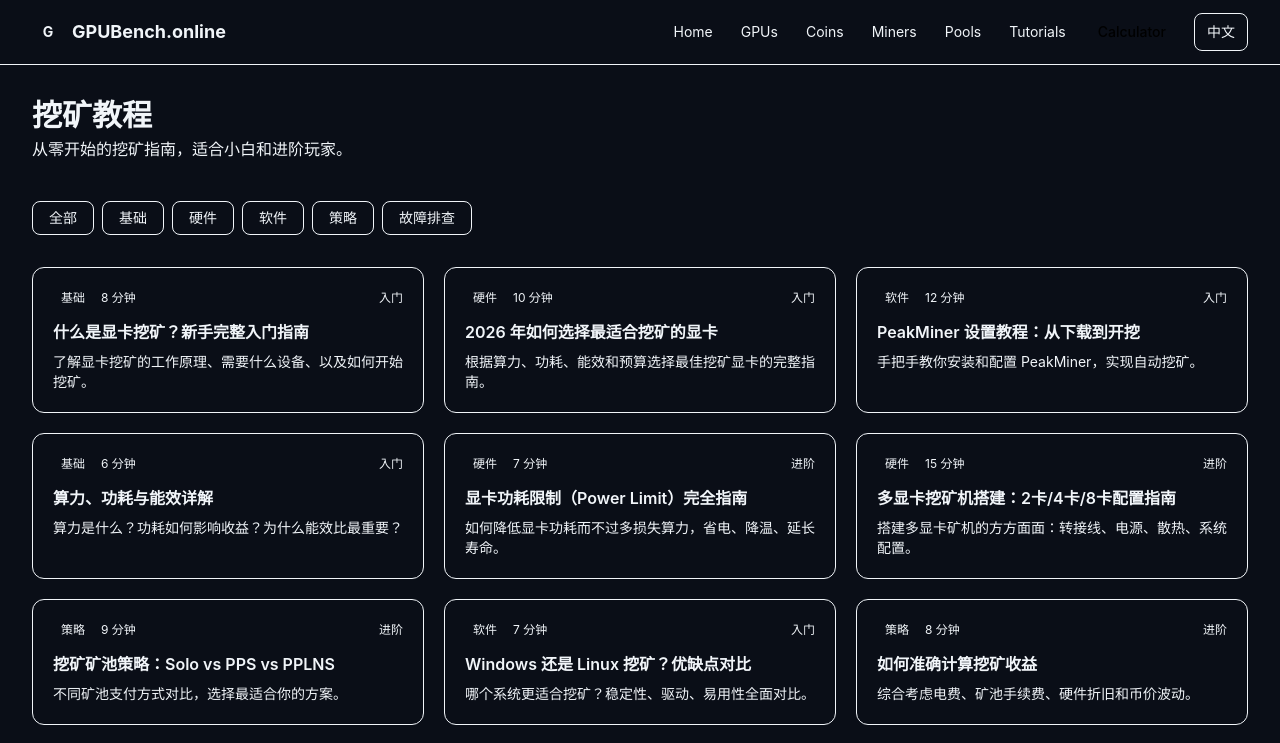
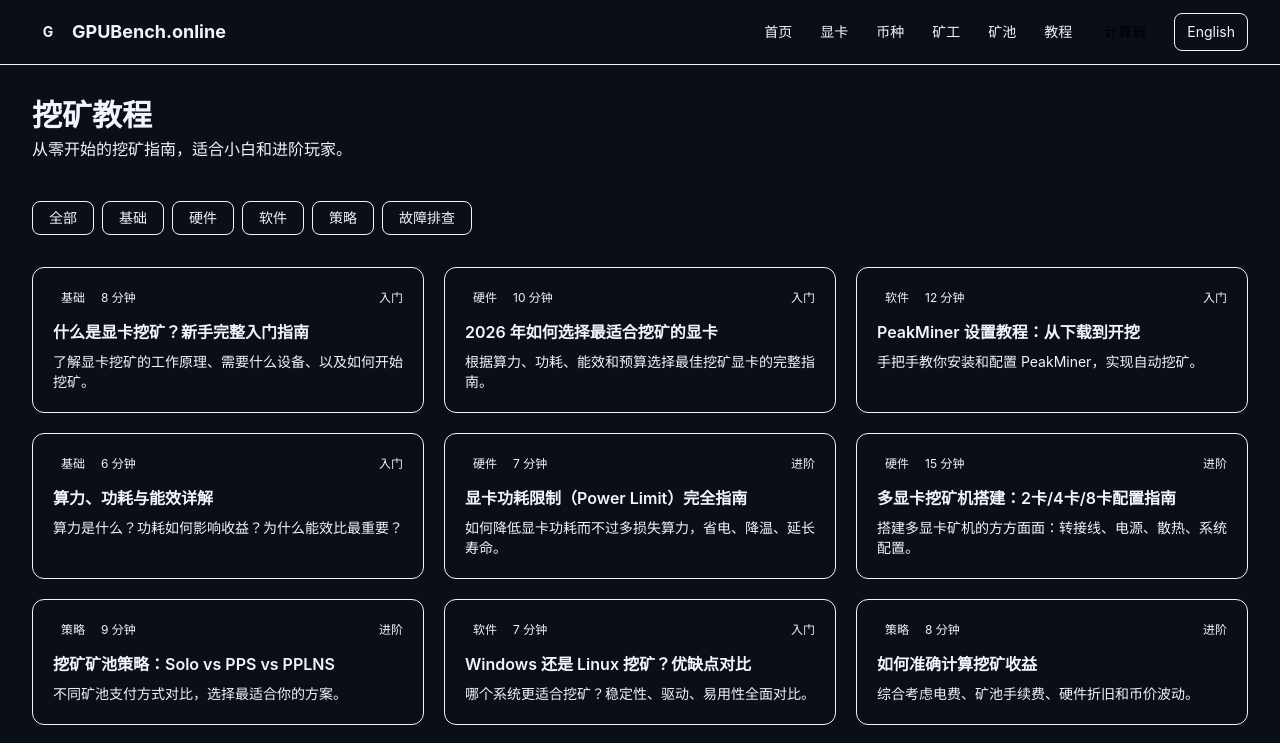
Before and after one commit to daxiaoqin/gpubench, a Next.js app: page /zh/tutorials in a window 1280 px wide. Shown: the top 743 px of the page. Built offline with nearby package versions, Linux system fonts and the light colour scheme.

Commit message:
Fix: calculator formula (remove *1000 bug, fix units), tutorials links, Chinese nav bar

```diff
--- a/src/app/layout.tsx
+++ b/src/app/layout.tsx
@@ -1,5 +1,7 @@
 import type { Metadata } from "next";
 import "./globals.css";
+import NavBar from "@/components/NavBar";
+import { Suspense } from "react";
 
 export const metadata: Metadata = {
   title: "GPUBench — GPU Hashrate Database & Mining Calculator",
@@ -59,76 +61,9 @@
           type="application/ld+json"
           dangerouslySetInnerHTML={{ __html: JSON.stringify(jsonLd) }}
         />
-        {/* Navigation */}
-        <nav className="border-b border-[--border-color] bg-[--bg-secondary] sticky top-0 z-50">
-          <div className="max-w-7xl mx-auto px-4 sm:px-6 lg:px-8">
-            <div className="flex items-center justify-between h-16">
-              {/* Logo */}
-              <a href="/" className="flex items-center gap-2 group shrink-0">
-                <div className="w-8 h-8 rounded-lg bg-[--accent-green] flex items-center justify-center font-bold text-sm group-hover:scale-105 transition-transform">
-                  G
-                </div>
-                <span className="font-bold text-lg text-[--text-primary] hidden sm:inline">
-                  GPUBench<span className="text-[--accent-green]">.online</span>
-                </span>
-              </a>
-
-              {/* Nav Links */}
-              <div className="flex items-center gap-0.5 sm:gap-1 overflow-x-auto">
-                <a
-                  href="/"
-                  className="px-2 sm:px-3 py-2 rounded-lg text-xs sm:text-sm text-[--text-secondary] hover:text-[--text-primary] hover:bg-[--bg-card] transition-all whitespace-nowrap"
-                >
-                  Home
-                </a>
-                <a
-                  href="/gpus"
-                  className="px-2 sm:px-3 py-2 rounded-lg text-xs sm:text-sm text-[--text-secondary] hover:text-[--text-primary] hover:bg-[--bg-card] transition-all whitespace-nowrap"
-                >
-                  GPUs
-                </a>
-                <a
-                  href="/coins"
-                  className="px-2 sm:px-3 py-2 rounded-lg text-xs sm:text-sm text-[--text-secondary] hover:text-[--text-primary] hover:bg-[--bg-card] transition-all whitespace-nowrap"
-                >
-                  Coins
-                </a>
-                <a
-                  href="/miners"
-                  className="px-2 sm:px-3 py-2 rounded-lg text-xs sm:text-sm text-[--text-secondary] hover:text-[--text-primary] hover:bg-[--bg-card] transition-all whitespace-nowrap"
-                >
-                  Miners
-                </a>
-                <a
-                  href="/pools"
-                  className="px-2 sm:px-3 py-2 rounded-lg text-xs sm:text-sm text-[--text-secondary] hover:text-[--text-primary] hover:bg-[--bg-card] transition-all whitespace-nowrap"
-                >
-                  Pools
-                </a>
-                <a
-                  href="/tutorials"
-                  className="px-2 sm:px-3 py-2 rounded-lg text-xs sm:text-sm text-[--text-secondary] hover:text-[--text-primary] hover:bg-[--bg-card] transition-all whitespace-nowrap"
-                >
-                  Tutorials
-                </a>
-                <a
-                  href="/calculator"
-                  className="px-3 sm:px-4 py-2 rounded-lg text-xs sm:text-sm font-medium bg-[--accent-green] text-black hover:bg-green-400 transition-all whitespace-nowrap"
-                >
-                  Calculator
-                </a>
-                {/* Language Switcher */}
-                <a
-                  href="/zh"
-                  className="ml-1 sm:ml-2 px-2 sm:px-3 py-2 rounded-lg text-xs sm:text-sm text-[--text-muted] border border-[--border-color] hover:text-[--text-primary] hover:border-[--accent-green]/30 transition-all whitespace-nowrap"
-                  title="中文版"
-                >
-                  中文
-                </a>
-              </div>
-            </div>
-          </div>
-        </nav>
+        <Suspense fallback={<div className="h-16 bg-[--bg-secondary] border-b border-[--border-color]" />}>
+          <NavBar />
+        </Suspense>
 
         {/* Main Content */}
         <main>{children}</main>
--- a/src/app/tutorials/page.tsx
+++ b/src/app/tutorials/page.tsx
@@ -1,6 +1,4 @@
 "use client";
-
-import Link from "next/link";
 
 const tutorials = [
   {
@@ -110,10 +108,8 @@
 
       <div className="grid grid-cols-1 md:grid-cols-2 lg:grid-cols-3 gap-5">
         {tutorials.map((t) => (
-          <Link
-            key={t.slug}
-            href={`/tutorials/${t.slug}`}
-            className="group bg-[--bg-card] border border-[--border-color] rounded-xl p-5 hover:bg-[--bg-card-hover] hover:border-[--accent-green]/30 transition-all"
+          <div
+            className="group bg-[--bg-card] border border-[--border-color] rounded-xl p-5 hover:bg-[--bg-card-hover] hover:border-[--accent-green]/30 transition-all cursor-default"
           >
             <div className="flex items-center gap-2 mb-3">
               <span className="text-xs px-2 py-0.5 rounded-full bg-[--accent-green]/10 text-[--accent-green]">
@@ -126,7 +122,7 @@
               {t.title}
             </h3>
             <p className="text-sm text-[--text-secondary]">{t.description}</p>
-          </Link>
+          </div>
         ))}
       </div>
 
--- a/src/app/zh/tutorials/page.tsx
+++ b/src/app/zh/tutorials/page.tsx
@@ -1,6 +1,4 @@
 "use client";
-
-import Link from "next/link";
 
 const tutorials = [
   {
@@ -110,10 +108,8 @@
 
       <div className="grid grid-cols-1 md:grid-cols-2 lg:grid-cols-3 gap-5">
         {tutorials.map((t) => (
-          <Link
-            key={t.slug}
-            href={`/zh/tutorials/${t.slug}`}
-            className="group bg-[--bg-card] border border-[--border-color] rounded-xl p-5 hover:bg-[--bg-card-hover] hover:border-[--accent-green]/30 transition-all"
+          <div
+            className="group bg-[--bg-card] border border-[--border-color] rounded-xl p-5 hover:bg-[--bg-card-hover] hover:border-[--accent-green]/30 transition-all cursor-default"
           >
             <div className="flex items-center gap-2 mb-3">
               <span className="text-xs px-2 py-0.5 rounded-full bg-[--accent-green]/10 text-[--accent-green]">{t.category}</span>
@@ -122,7 +118,7 @@
             </div>
             <h3 className="font-semibold group-hover:text-[--accent-green] transition-colors mb-2">{t.title}</h3>
             <p className="text-sm text-[--text-secondary]">{t.description}</p>
-          </Link>
+          </div>
         ))}
       </div>
 
--- /dev/null
+++ b/src/components/NavBar.tsx
@@ -0,0 +1,77 @@
+"use client";
+
+import { usePathname } from "next/navigation";
+
+const enNav = [
+  { href: "/", label: "Home" },
+  { href: "/gpus", label: "GPUs" },
+  { href: "/coins", label: "Coins" },
+  { href: "/miners", label: "Miners" },
+  { href: "/pools", label: "Pools" },
+  { href: "/tutorials", label: "Tutorials" },
+];
+
+const zhNav = [
+  { href: "/zh", label: "首页" },
+  { href: "/zh/gpus", label: "显卡" },
+  { href: "/zh/coins", label: "币种" },
+  { href: "/zh/miners", label: "矿工" },
+  { href: "/zh/pools", label: "矿池" },
+  { href: "/zh/tutorials", label: "教程" },
+];
+
+export default function NavBar() {
+  const pathname = usePathname();
+  const isZh = pathname.startsWith("/zh");
+  const nav = isZh ? zhNav : enNav;
+  const logoHref = isZh ? "/zh" : "/";
+
+  return (
+    <nav className="border-b border-[--border-color] bg-[--bg-secondary] sticky top-0 z-50">
+      <div className="max-w-7xl mx-auto px-4 sm:px-6 lg:px-8">
+        <div className="flex items-center justify-between h-16">
+          {/* Logo */}
+          <a href={logoHref} className="flex items-center gap-2 group shrink-0">
+            <div className="w-8 h-8 rounded-lg bg-[--accent-green] flex items-center justify-center font-bold text-sm group-hover:scale-105 transition-transform">
+              G
+            </div>
+            <span className="font-bold text-lg text-[--text-primary] hidden sm:inline">
+              GPUBench<span className="text-[--accent-green]">.online</span>
+            </span>
+          </a>
+
+          {/* Nav Links */}
+          <div className="flex items-center gap-0.5 sm:gap-1 overflow-x-auto">
+            {nav.map((item) => (
+              <a
+                key={item.href}
+                href={item.href}
+                className={`px-2 sm:px-3 py-2 rounded-lg text-xs sm:text-sm whitespace-nowrap transition-all ${
+                  pathname === item.href
+                    ? "text-[--text-primary] bg-[--bg-card]"
+                    : "text-[--text-secondary] hover:text-[--text-primary] hover:bg-[--bg-card]"
+                }`}
+              >
+                {item.label}
+              </a>
+            ))}
+            {/* CTA button */}
+            <a
+              href={isZh ? "/zh/calculator" : "/calculator"}
+              className="px-3 sm:px-4 py-2 rounded-lg text-xs sm:text-sm font-medium bg-[--accent-green] text-black hover:bg-green-400 transition-all whitespace-nowrap"
+            >
+              {isZh ? "计算器" : "Calculator"}
+            </a>
+            {/* Language Switcher */}
+            <a
+              href={isZh ? "/" : "/zh"}
+              className="ml-1 sm:ml-2 px-2 sm:px-3 py-2 rounded-lg text-xs sm:text-sm text-[--text-muted] border border-[--border-color] hover:text-[--text-primary] hover:border-[--accent-green]/30 transition-all whitespace-nowrap"
+            >
+              {isZh ? "English" : "中文"}
+            </a>
+          </div>
+        </div>
+      </div>
+    </nav>
+  );
+}
--- a/src/lib/data.ts
+++ b/src/lib/data.ts
@@ -446,32 +446,36 @@
     return { grossRevenue: 0, powerCost: 0, netProfit: 0, efficiency: 0 };
   }
 
-  // Simplified revenue model based on coin price, network hashrate, block reward
-  // Network difficulty scalars (simplified — would use real API in production)
-  const networkScale: Record<string, number> = {
-    pearlhash: 91800000,  // ~91.8M TH/s network
-    blake3: 85000,        // GH/s
-    kawpow: 12,           // TH/s (12000 GH/s)
-    kheavyhash: 620,      // TH/s
-    etchash: 240,         // TH/s
-    octopus: 18,          // TH/s
-    nexapow: 8,           // TH/s
+  // Network hashrate in the SAME unit as the GPU hashrate (TH/s/GH/s/MH/s)
+  // and daily block rewards in native coin units
+  // Source: miningpoolstats.stream + CoinGecko
+  const algoParams: Record<string, { network: number; dailyReward: number }> = {
+    // PearlHash: GPU in TH/s, network in TH/s
+    pearlhash:  { network: 350000,   dailyReward: 72000 },       // ~350K TH/s, 72K PRL/day
+    // Blake3: GPU in GH/s, network in GH/s
+    blake3:     { network: 85000,    dailyReward: 225000 },      // ~85K GH/s, 225K ALPH/day
+    // KawPow: GPU in MH/s, network in MH/s
+    kawpow:     { network: 5000000,  dailyReward: 3600000 },     // ~5M MH/s (5 TH/s), 3.6M RVN/day
+    // kHeavyHash: GPU in GH/s, network in GH/s
+    kheavyhash: { network: 620000,   dailyReward: 8640000 },     // ~620K GH/s (620 TH/s), 8.64M KAS/day
+    // Etchash: GPU in MH/s, network in MH/s
+    etchash:    { network: 240000000, dailyReward: 108000 },     // ~240M MH/s (240 TH/s), 108K ETC/day
+    // Octopus: GPU in MH/s, network in MH/s
+    octopus:    { network: 18000000,  dailyReward: 2800000 },    // ~18M MH/s (18 TH/s), 2.8M CFX/day
+    // NexaPow: GPU in MH/s, network in MH/s
+    nexapow:    { network: 8000000,   dailyReward: 32000000000 },// ~8M MH/s (8 TH/s), 32B NEXA/day
   };
 
-  // Daily block rewards in coin units
-  const dailyRewards: Record<string, number> = {
-    pearlhash: 72000,     // ~72000 PRL/day total
-    blake3: 86400,        // ALPH/day
-    kawpow: 4600,         // RVN/day
-    kheavyhash: 7200000,  // KAS/day
-    etchash: 13000,       // ETC/day
-    octopus: 2800000,     // CFX/day
-    nexapow: 32000000000, // NEXA/day
-  };
+  const params = algoParams[algoId];
+  if (!params || params.network <= 0) {
+    return { grossRevenue: 0, powerCost: 0, netProfit: 0, efficiency: 0 };
+  }
 
-  const netHash = networkScale[algoId] ?? 1;
-  const share = (algoId === "blake3" ? hashrate : hashrate) / (netHash * 1000);
-  const dailyCoin = share * (dailyRewards[algoId] ?? 0);
+  // GPU's share of the network
+  const share = hashrate / params.network;
+
+  // Daily coin earnings → USD
+  const dailyCoin = share * params.dailyReward;
   const grossRevenue = dailyCoin * coinPrice;
 
   // Power cost
```
